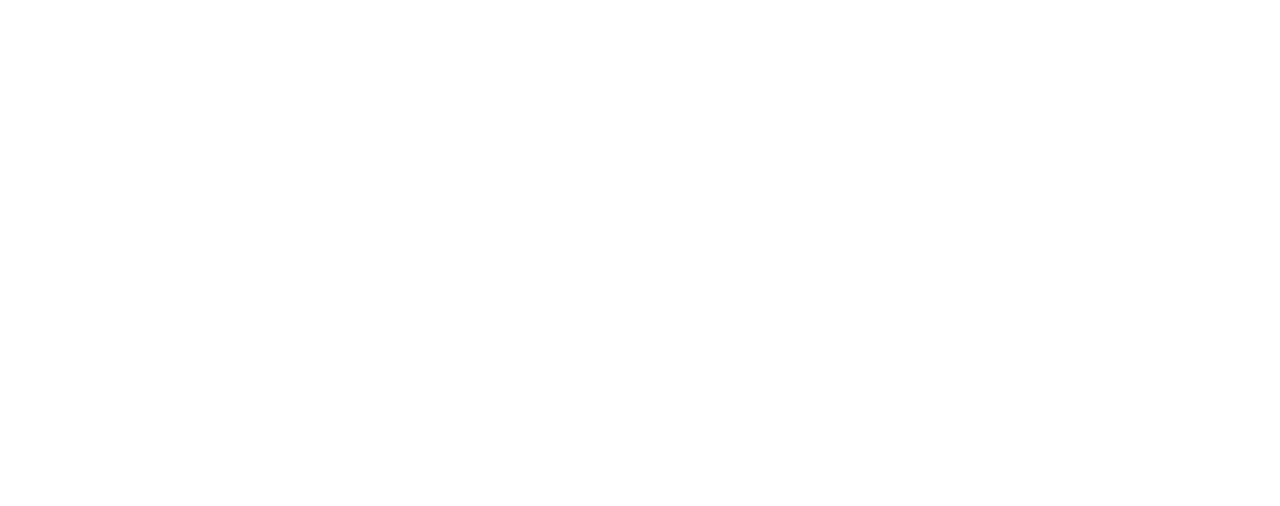
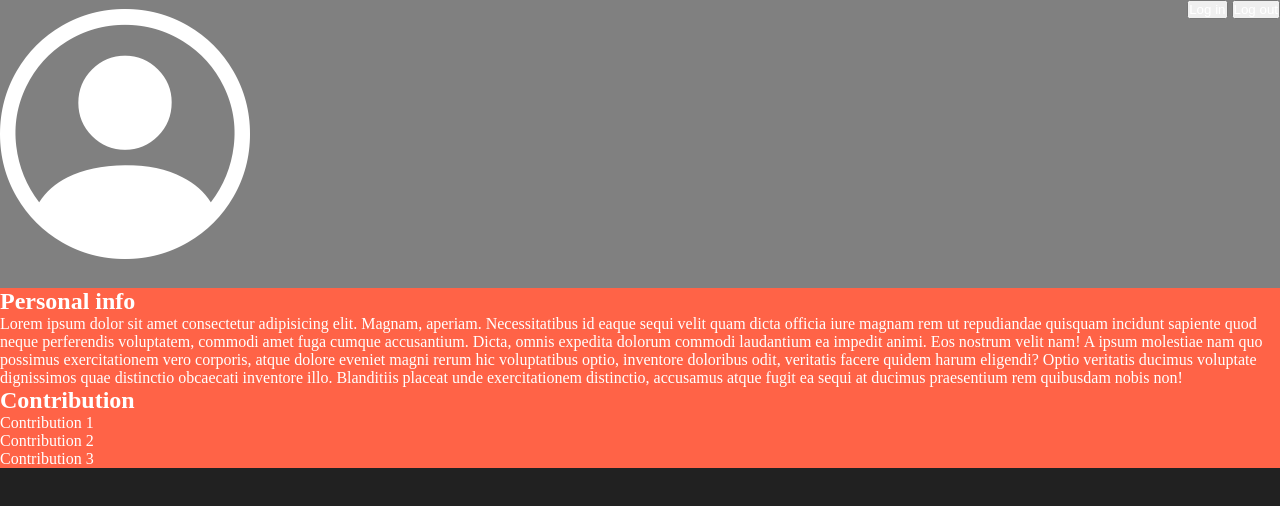
Before and after one commit to Teh-Fish/Interactive-Map-Prototype, a plain HTML site: page profile.html in a window 1280 px wide. Drawn offline with nearby package versions, Linux system fonts and the light colour scheme.

Commit message:
starting the profile page

```diff
--- a/profile.html
+++ b/profile.html
@@ -4,6 +4,51 @@
     <meta charset="UTF-8" />
     <meta name="viewport" content="width=device-width, initial-scale=1.0" />
     <title>User Profile</title>
+    <link rel="stylesheet" href="/style/profile-page/body.css" />
+    <link rel="stylesheet" href="/style/profile-page/content.css" />
+    <link
+      rel="stylesheet"
+      href="https://cdn.jsdelivr.net/npm/bootstrap-icons@1.13.1/font/bootstrap-icons.min.css"
+    />
   </head>
-  <body></body>
+  <body>
+    <div class="container">
+      <div class="profile-bar">
+        <i class="bi bi-person-circle"></i>
+        <div class="log-out-in">
+          <button id="log-in">Log in</button>
+          <button id="log-out">Log out</button>
+        </div>
+      </div>
+
+      <div class="content-frame">
+        <div class="p-info">
+          <h2>Personal info</h2>
+          <p>
+            Lorem ipsum dolor sit amet consectetur adipisicing elit. Magnam,
+            aperiam. Necessitatibus id eaque sequi velit quam dicta officia iure
+            magnam rem ut repudiandae quisquam incidunt sapiente quod neque
+            perferendis voluptatem, commodi amet fuga cumque accusantium. Dicta,
+            omnis expedita dolorum commodi laudantium ea impedit animi. Eos
+            nostrum velit nam! A ipsum molestiae nam quo possimus exercitationem
+            vero corporis, atque dolore eveniet magni rerum hic voluptatibus
+            optio, inventore doloribus odit, veritatis facere quidem harum
+            eligendi? Optio veritatis ducimus voluptate dignissimos quae
+            distinctio obcaecati inventore illo. Blanditiis placeat unde
+            exercitationem distinctio, accusamus atque fugit ea sequi at ducimus
+            praesentium rem quibusdam nobis non!
+          </p>
+        </div>
+
+        <div class="c-list">
+          <h2>Contribution</h2>
+          <ul class="contribution-list">
+            <li>Contribution 1</li>
+            <li>Contribution 2</li>
+            <li>Contribution 3</li>
+          </ul>
+        </div>
+      </div>
+    </div>
+  </body>
 </html>
--- a/style/homepage/navbar.css
+++ b/style/homepage/navbar.css
@@ -2,6 +2,7 @@
   background-color: #02330d;
   padding-left: 15px;
   padding-right: 30px;
+  position: sticky;
 }
 
 .navbar h1 {
--- a/style/homepage/sidebar.css
+++ b/style/homepage/sidebar.css
@@ -12,7 +12,7 @@
   height: calc(100vh - 100px);
   margin-top: 0;
   background: #333;
-  position: sticky;
+  position: flex;
   display: grid;
   grid-template-rows: 30px 1fr;
 }
--- a/login.css
+++ b/style/login-page/login.css
@@ -19,6 +19,8 @@ body {
   border-radius: 5px;
   padding-top: 10px;
   padding-bottom: 5px;
+  padding-left: 5px;
+  padding-right: 5px;
 }
 
 .container h1 {
@@ -41,7 +43,7 @@ body {
   background-color: transparent;
   outline-style: none;
   border-radius: 40px;
-  border: 1px solid blue;
+  border: 1px solid white;
   padding-left: 10px;
   color: white;
 }
@@ -69,6 +71,10 @@ body {
   margin-bottom: 5px;
 }
 
+.button:hover {
+  transform: scale(1.01);
+}
+
 .register a {
   color: white;
 }
--- a/style/map-page/sidebar.css
+++ b/style/map-page/sidebar.css
@@ -1,10 +1,13 @@
 .sidebar {
-  width: 15vw;
+  width: 18vw;
   background-color: #333;
   height: 100vh;
 }
 
 .icon {
   background-color: #02330d;
+  display: flex;
   color: white;
+  font-size: 14px;
+  padding: 5px;
 }
--- /dev/null
+++ b/style/profile-page/body.css
@@ -0,0 +1,9 @@
+* {
+  padding: 0;
+  margin: 0;
+  color: white;
+}
+
+body {
+  background-color: #212121;
+}
--- /dev/null
+++ b/style/profile-page/content.css
@@ -0,0 +1,13 @@
+.container {
+  background-color: tomato;
+}
+
+.profile-bar {
+  background-color: gray;
+  display: flex;
+  justify-content: space-between;
+}
+
+.profile-bar i {
+  font-size: 250px;
+}
```
Also changed, not shown: index.html (+7 -1 lines), login-page.html (+1 -1 lines).
